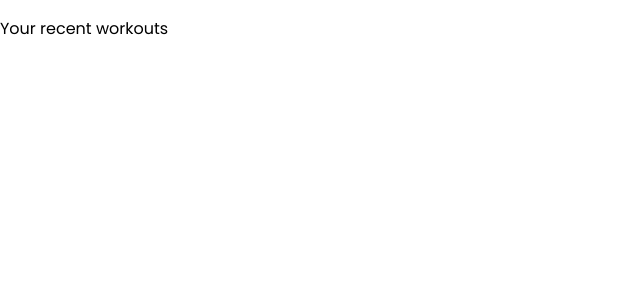
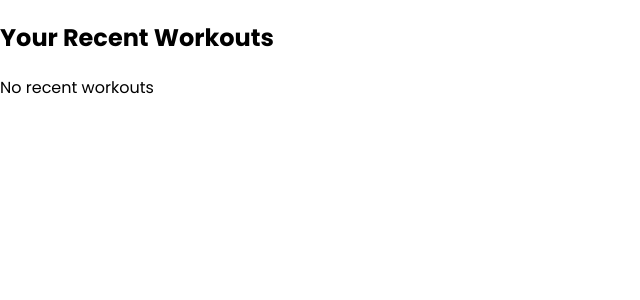
Before and after one commit to Cheroptera/circle-it-FE, a React (Create React App) app: page /recent in a window 1280 px wide. Shown: the top 300 px of the page, without its empty margins (0-640 px from the left). Built offline with nearby package versions, Linux system fonts and the light colour scheme.

Commit message:
trying to fetch recent workouts

```diff
--- a/src/components/Recent.js
+++ b/src/components/Recent.js
@@ -1,8 +1,48 @@
-import React from 'react'
+import React, { useEffect, useState } from 'react';
+import { API_URL } from 'utils/urls';
 
-//* This is where the most recent workouts is showing for the logged in user
 export const Recent = () => {
+  const [recentWorkouts, setRecentWorkouts] = useState([]);
+
+  useEffect(() => {
+    const accessToken = localStorage.getItem('accessToken'); // Get the access token from storage
+
+    const fetchRecentWorkouts = async () => {
+      try {
+        const response = await fetch(API_URL('/exercises/recent'), {
+          headers: {
+            Authorization: accessToken
+          }
+        });
+
+        if (response.ok) {
+          const data = await response.json();
+          setRecentWorkouts(data.response);
+        } else {
+          console.error('Failed to fetch recent workouts');
+        }
+      } catch (error) {
+        console.error('Error fetching recent workouts:', error);
+      }
+    };
+
+    if (accessToken) {
+      fetchRecentWorkouts();
+    }
+  }, []);
+
   return (
-    <p>Your recent workouts</p>
-  )
-}
+    <div>
+      <h2>Your Recent Workouts</h2>
+      {recentWorkouts.length > 0 ? (
+        <ul>
+          {recentWorkouts.map((workout) => (
+            <li key={workout.timestamp}>{/* Render workout data here */}</li>
+          ))}
+        </ul>
+      ) : (
+        <p>No recent workouts</p>
+      )}
+    </div>
+  );
+};
```
